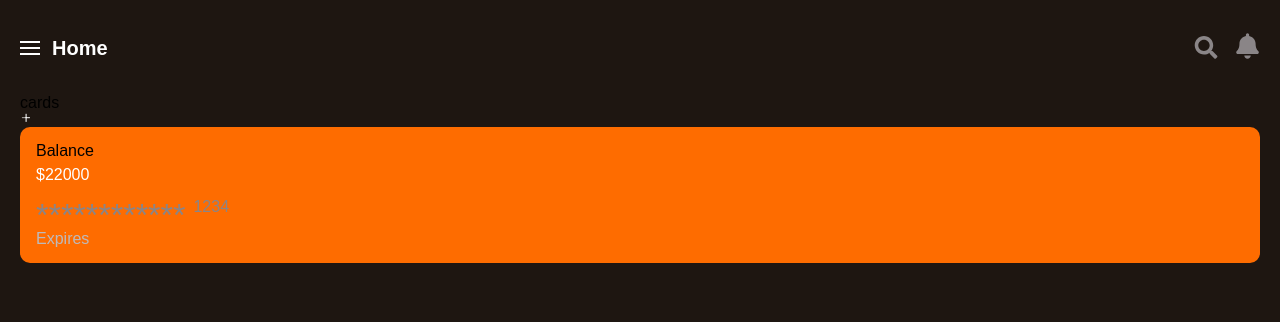
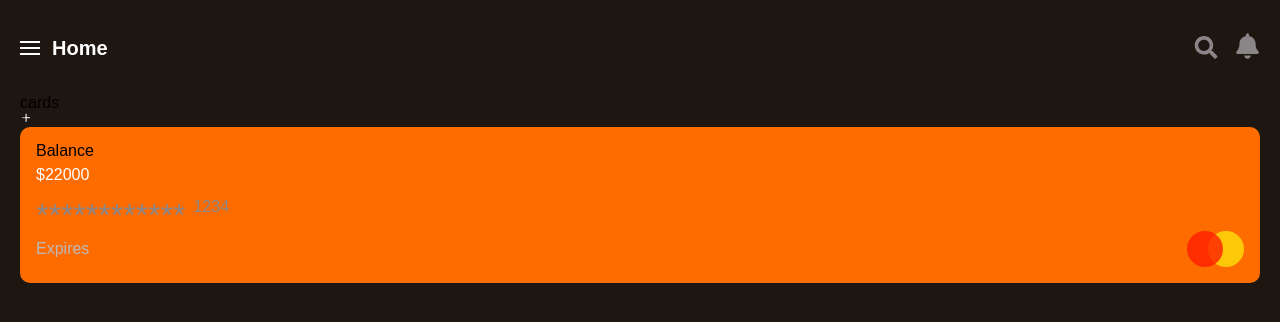
Before and after one commit to 2417357623/front_end, a React (Vite) app in the folder bd_management_sys/: page /dataPage in a window 1280 px wide. Shown: the top 322 px of the page. Built offline with nearby package versions, Linux system fonts and the light colour scheme.

Commit message:
8.17 仪表盘

```diff
--- a/bd_management_sys/src/view/DataPage/conponents/Card/Card.module.scss
+++ b/bd_management_sys/src/view/DataPage/conponents/Card/Card.module.scss
@@ -35,4 +35,38 @@
     color: #8a8587;
   }
 
+  .cardLogoWrapper{
+    display: flex;
+    justify-content: space-between;
+    align-items: center;
+  }
+
+  .cardLogo{
+    display: flex;
+  }
+
+  .logoShape1,.logoShape2{
+    width: 36px;
+    height: 36px;
+    border-radius: 100%;
+  }
+
+  .logoShape1{
+    background-color: var(--clr-scarlet-v1);
+    margin-right: -15px;
+    z-index: 0;
+  }
+
+  .logoShape2{
+    background-color: var(--clr-yellow);
+
+  }
 }
+
+@media screen and (max-width: 768px){
+  .girdC1{
+    grid-column-start: 1;
+    grid-column-end: 3;
+
+  }
+}
```
